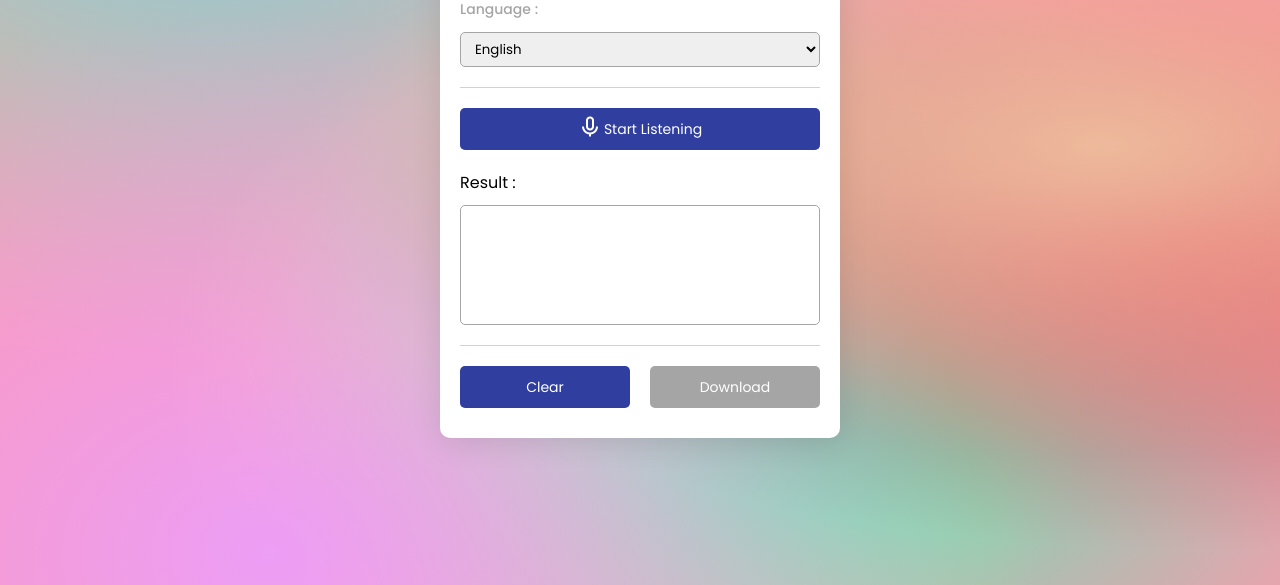
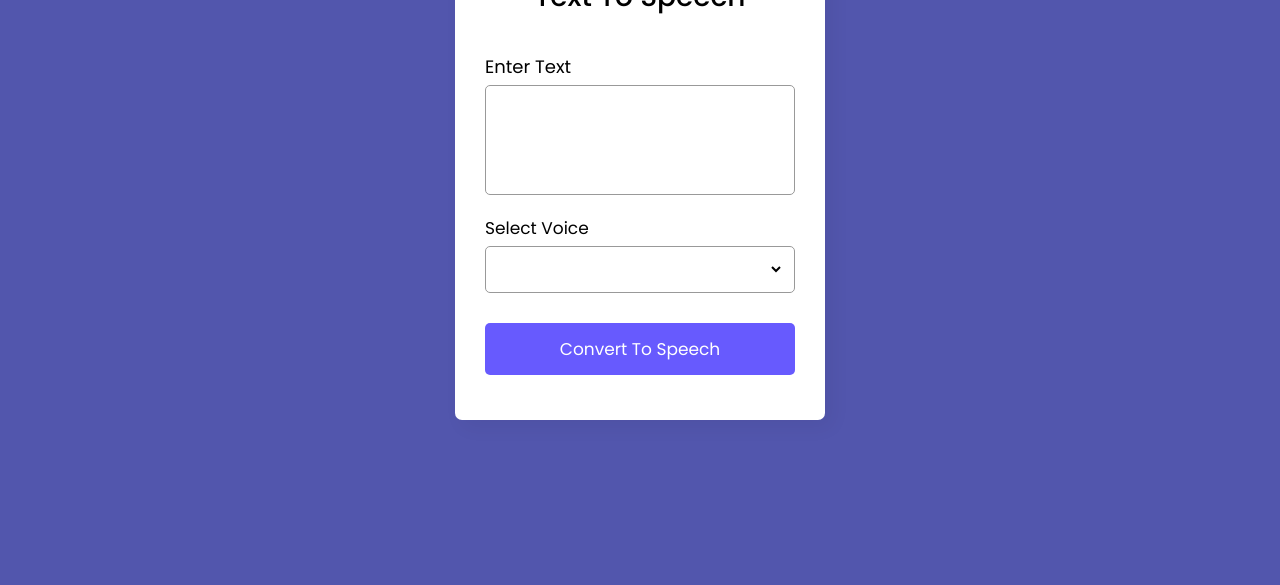
Before and after one commit to microtts/main, a plain HTML site: page index.html in a window 1280 px wide. Shown: the part 215-800 px from the top of the page. Drawn offline with nearby package versions, Linux system fonts and the light colour scheme.

Commit message:
Add files via upload

```diff
--- a/index.html
+++ b/index.html
@@ -3,49 +3,33 @@
 
 <head>
     <meta charset="UTF-8">
+    <meta http-equiv="X-UA-Compatible" content="IE=edge">
     <meta name="viewport" content="width=device-width, initial-scale=1.0">
-    <link href='https://unpkg.com/boxicons@2.1.4/css/boxicons.min.css' rel='stylesheet'>
     <link rel="stylesheet" href="style.css">
-    <title> Micro-TTS </title>
+    <title>Day #19 - Text To Speech App | Ayan</title>
 </head>
 
 <body>
 
-    <div class="container">
-        <p class="header"> Micro TTS </p>
-        <div class="settings">
-            <div class="language">
-                <p>Language :</p>
-                <select id="language"></select>
+    <div class="wrapper">
+        <header>Text To Speech</header>
+        <form action="">
+            <div class="row">
+                <label>Enter Text</label>
+                <textarea></textarea>
             </div>
-        </div>
-        <div class="separator"></div>
-        <button class="btn record">
-            <div class="icon">
-                <i class='bx bx-microphone'></i>
-                <i class='bx bx-loader bx-spin'></i>
+            <div class="row">
+                <label>Select Voice</label>
+                <div class="outer">
+                    <select></select>
+                </div>
             </div>
-            <p>Start Listening</p>
-        </button>
-
-        <p>Result :</p>
-        <div class="result" spellcheck="false">
-            <p class="resultText"></p>
-        </div>
-
-        <div class="separator"></div>
-
-        <div class="buttons">
-            <button class="btn clear">
-                Clear
-            </button>
-            <button class="btn download" disabled>Download</button>
-        </div>
-
+            <button>Convert To Speech</button>
+        </form>
     </div>
 
-    <script src="languages.js"></script>
-    <script src="script.js"></script>
+
+    <script src="index.js"></script>
 </body>
 
 </html>
--- /dev/null
+++ b/index.js
@@ -0,0 +1,58 @@
+const textarea = document.querySelector("textarea"),
+    voiceList = document.querySelector("select"),
+    speechBtn = document.querySelector("button");
+
+let synth = speechSynthesis,
+    isSpeaking = true;
+
+voices();
+
+function voices() {
+    for (let voice of synth.getVoices()) {
+        let selected = voice.name === "Google US English" ? "selected" : "";
+        let option = `<option value="${voice.name}" ${selected}>${voice.name} (${voice.lang})</option>`;
+        voiceList.insertAdjacentHTML("beforeend", option);
+    }
+}
+
+synth.addEventListener("voiceschanged", voices);
+
+function textToSpeech(text) {
+    let utterance = new SpeechSynthesisUtterance(text);
+    for (let voice of synth.getVoices()) {
+        if (voice.name === voiceList.value) {
+            utterance.voice = voice;
+        }
+    }
+    synth.speak(utterance);
+}
+
+speechBtn.addEventListener("click", e => {
+    e.preventDefault();
+    if (textarea.value !== "") {
+        // Checks if not speaking, Speak Textarea Text
+        if (!synth.speaking) {
+            textToSpeech(textarea.value);
+        }
+        // If text was long, Add Resume and Pause Function
+        if (textarea.value.length > 80) {
+            setInterval(() => {
+                if (!synth.speaking && !isSpeaking) {
+                    isSpeaking = true;
+                    speechBtn.innerText = "Convert To Speech";
+                } else { }
+            }, 500);
+            if (isSpeaking) {
+                synth.resume();
+                isSpeaking = false;
+                speechBtn.innerText = "Pause Speech";
+            } else {
+                synth.pause();
+                isSpeaking = true;
+                speechBtn.innerText = "Resume Speech";
+            }
+        } else {
+            speechBtn.innerText = "Convert To Speech";
+        }
+    }
+});
--- a/style.css
+++ b/style.css
@@ -1,127 +1,124 @@
-@import url('https://fonts.googleapis.com/css2?family=Poppins:wght@300;400;500;600;700&display=swap');
+@import url('https://fonts.googleapis.com/css2?family=Poppins:wght@300;400;500;600;700;800&display=swap');
 
-* {
+*{
     margin: 0;
     padding: 0;
-    outline: none;
     box-sizing: border-box;
     font-family: 'Poppins', sans-serif;
 }
 
-body {
-    height: 100vh;
+body{
     display: flex;
     align-items: center;
     justify-content: center;
-    background-color: #ff99ad;
-    background-image:
-        radial-gradient(at 86% 45%, hsla(22, 70%, 77%, 1) 0px, transparent 50%),
-        radial-gradient(at 21% 96%, hsla(294, 82%, 79%, 1) 0px, transparent 50%),
-        radial-gradient(at 16% 5%, hsla(193, 63%, 69%, 1) 0px, transparent 50%),
-        radial-gradient(at 94% 56%, hsla(352, 76%, 61%, 1) 0px, transparent 50%),
-        radial-gradient(at 66% 76%, hsla(160, 73%, 62%, 1) 0px, transparent 50%),
-        radial-gradient(at 7% 2%, hsla(32, 97%, 73%, 1) 0px, transparent 50%),
-        radial-gradient(at 49% 76%, hsla(59, 86%, 79%, 1) 0px, transparent 50%);
+    min-height: 100vh;
+    background-color: #5256ad;
 }
 
-.container{
-    width: 400px;
-    background: #fff;
-    padding: 20px;
-    border-radius: 10px;
-    box-shadow: 0 4px 30px rgba(0, 0, 0, 0.1);
+::selection{
+    color: #fff;
+    background-color: #5256ad;
 }
 
-.container .header{
-    font-size: 22px;
-    text-align: center;
-    font-weight: bold;
-    margin-bottom: 14px;
+.wrapper{
+    width: 370px;
+    padding: 25px 30px;
+    border-radius: 7px;
+    background-color: #fff;
+    box-shadow: 7px 7px 20px rgba(0, 0, 0, 0.05);
 }
 
-.container .settings p{
-    font-size: 14px;
+.wrapper header{
+    font-size: 28px;
     font-weight: 500;
-    color: #a5a5a5;
-    margin-bottom: 12px;
+    text-align: center;
 }
 
-.container .settings select{
+.wrapper form{
+    margin: 35px 0 20px;
+}
+
+form .row{
+    display: flex;
+    margin-bottom: 20px;
+    flex-direction: column;
+}
+
+form .row label{
+    font-size: 18px;
+    margin-bottom: 5px;
+}
+
+form .row:nth-child(2) label{
+    font-size: 17px;
+}
+
+form :where(textarea, select, button){
+    outline: none;
     width: 100%;
-    padding: 6px 10px;
-    border: 1px solid #a5a5a5;
+    height: 100%;
+    border: none;
     border-radius: 5px;
 }
 
-.container .separator{
-    width: 100%;
-    height: 1px;
-    background: #a5a5a5;
-    opacity: 0.5;
-    margin: 20px 0;
+form .row textarea{
+    resize: none;
+    height: 110px;
+    font-size: 15px;
+    padding: 8px 10px;
+    border: 1px solid #999;
 }
 
-.btn{
-    display: flex;
-    align-items: center;
-    justify-content: center;
-    gap: 2px;
-    margin-bottom: 20px;
-    height: 42px;
-    width: 100%;
-    border: none;
-    border-radius: 5px;
-    font-size: 14px;
-    cursor: pointer;
-    color: #fff;
-    background: #303f9f;
+form .row textarea::-webkit-scrollbar{
+    width: 0px;
 }
 
-.btn i{
-    font-size: 24px;
+form .row .outer{
+    height: 47px;
+    display: flex;
+    padding: 0 10px;
+    align-items: center;
+    border-radius: 5px;
+    justify-content: center;
+    border: 1px solid #999;
 }
 
-.btn:disabled{
-    background: #a5a5a5;
-    cursor: not-allowed;
+form .row select{
+    font-size: 14px;
+    background: none;
 }
 
-.container .record .bx-spin{
-    display: none;
+form .row select::-webkit-scrollbar{
+    width: 8px;
 }
 
-.container .record.recording .bx-spin{
-    display: block;
+form .row select::-webkit-scrollbar-track{
+    background: #fff;
 }
 
-.container .record.recording i{
-    display: none;
+form .row select::-webkit-scrollbar-thumb{
+    background-color: #888;
+    border-radius: 8px;
+    border-right: 2px solid #fff;
 }
 
-.container .result{
-    width: 100%;
-    border: 1px solid #a5a5a5;
-    height: 120px;
-    overflow-y: scroll;
-    padding: 10px;
-    border-radius: 5px;
-    font-size: 10px;
-    margin: 10px 0 20px;
-    color: #333;
-    font-weight: 500;
+form button{
+    height: 52px;
+    color: #fff;
+    font-size: 17px;
+    background-color: #675afe;
+    cursor: pointer;
+    margin-top: 10px;
+    transition: 0.3s ease;
 }
 
-.container .result p{
-    display: inline;
-    margin-left: 3px;
-    color: #a5a5a5;
+form button:hover{
+    background-color: #4534fe;
 }
 
-.buttons{
-    display: flex;
-    gap: 20px;
+@media(max-width: 400px) {
+    .wrapper{
+        max-width: 345px;
+        width: 100%;
+    }
 }
-
-.buttons .btn{
-    margin-bottom: 10px;
-}
```
